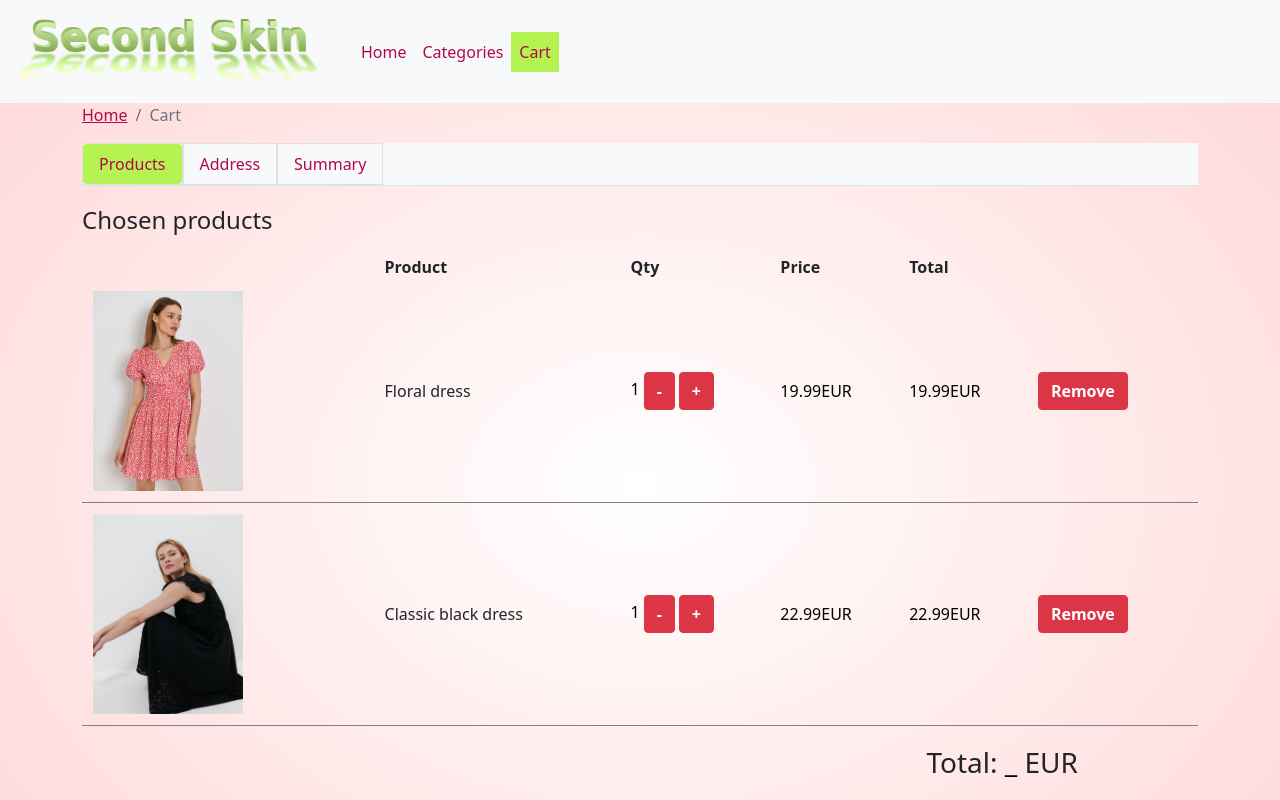
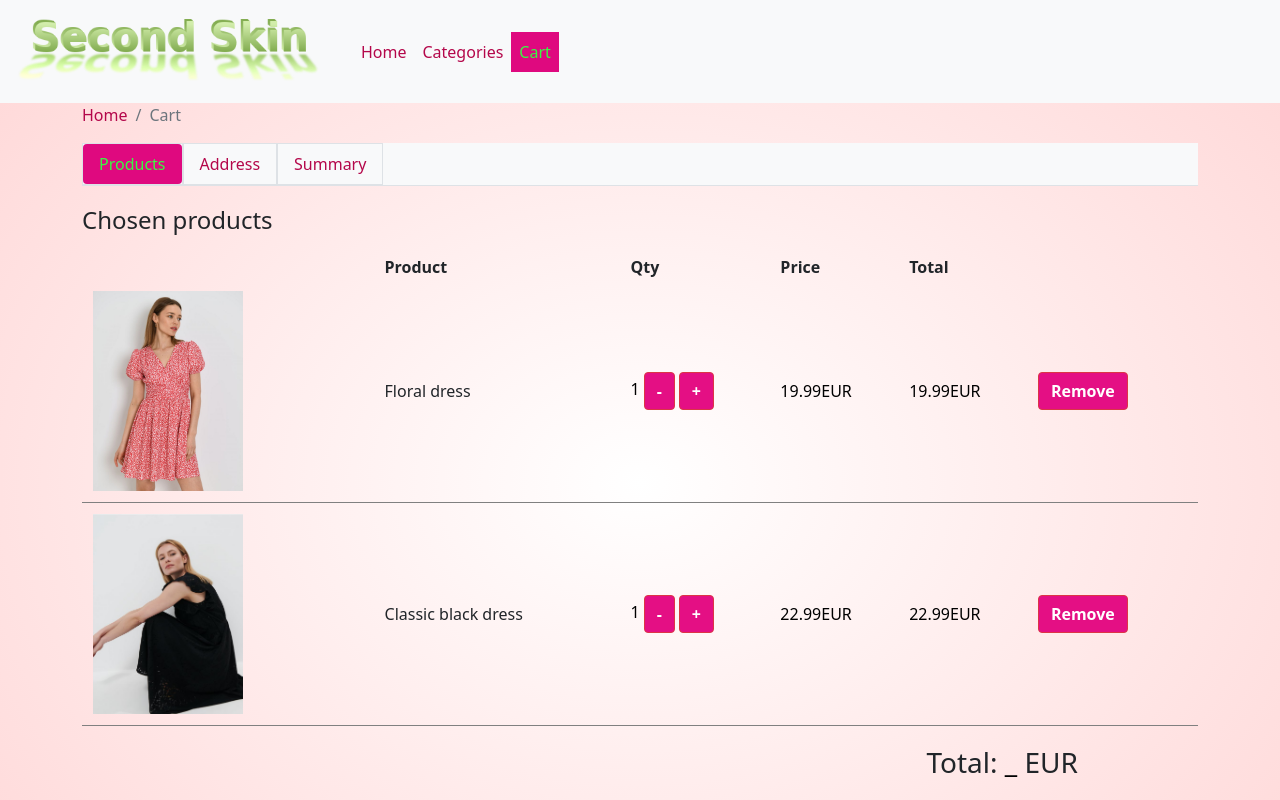
Before and after one commit to Okisana/03.07.2021-react-webstore1, a React (Create React App) app: page /tabs in a window 1280 px wide. Shown: the top 800 px of the page. Built offline with nearby package versions, Linux system fonts and the light colour scheme.

Commit message:
Update Style2.css

```diff
--- a/src/views/Style2.css
+++ b/src/views/Style2.css
@@ -76,32 +76,48 @@ span {
 .productCart {
   border-bottom: 0.01rem solid grey;
 }
+
 a,
-.nav-link,
+nav-link,
 .tabs {
   color: rgb(180, 7, 74) !important;
+  text-decoration: none !important;
 }
 /* .nav-link,
 .tabs {
   color: rgb(236, 33, 111) !important;
 }
 /*  */
+/* .nav-link.active {
+  background-color: rgb(181, 243, 82) !important;
+} */
+ /* .nav-link.active {
+  background-color: rgb(195, 247, 112) !important;
+} */
+
+/* .nav-link.active {
+  background-color: rgb(109, 187, 252) !important;
+} */
+
 .nav-link.active {
-  background-color: rgb(181, 243, 82) !important;
-}
-*/ .nav-link.active {
-  background-color: rgb(195, 247, 112) !important;
+  background-color: rgb(223, 9, 127) !important;
+  color: rgb(58, 248, 67) !important;
+/* color: rgb(181, 243, 82) !important; */
 }
 a:hover,
 .nav-link:hover,
 .tabs:hover {
-  /* text-decoration: underline; */
-  color: rgb(255, 16, 108) !important;
-  /*
-  font-size: 18px; */
+  text-decoration: none;
+  /* color: rgb(236, 52, 92) !important; */
+  color: rgb(13, 207, 221) !important;
+
+  /* font-size: 18px;  */
 }
-.disabled {
+/* .disabled {
   pointer-events: none;
   color: goldenrod;
   opacity: 0.7;
+} */
+.btn {
+  background-color: rgb(228, 15, 132) !important;
 }
```
